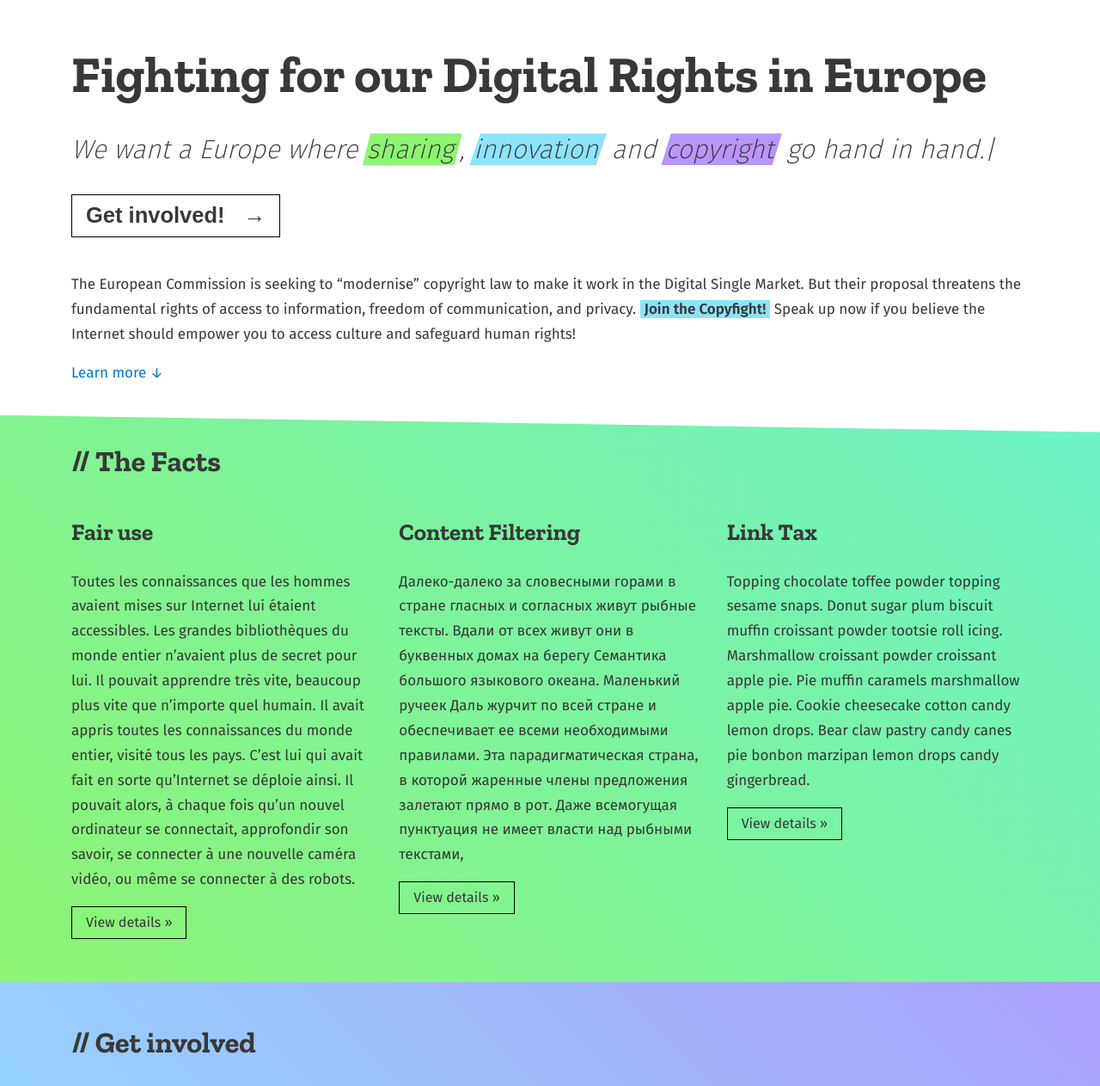
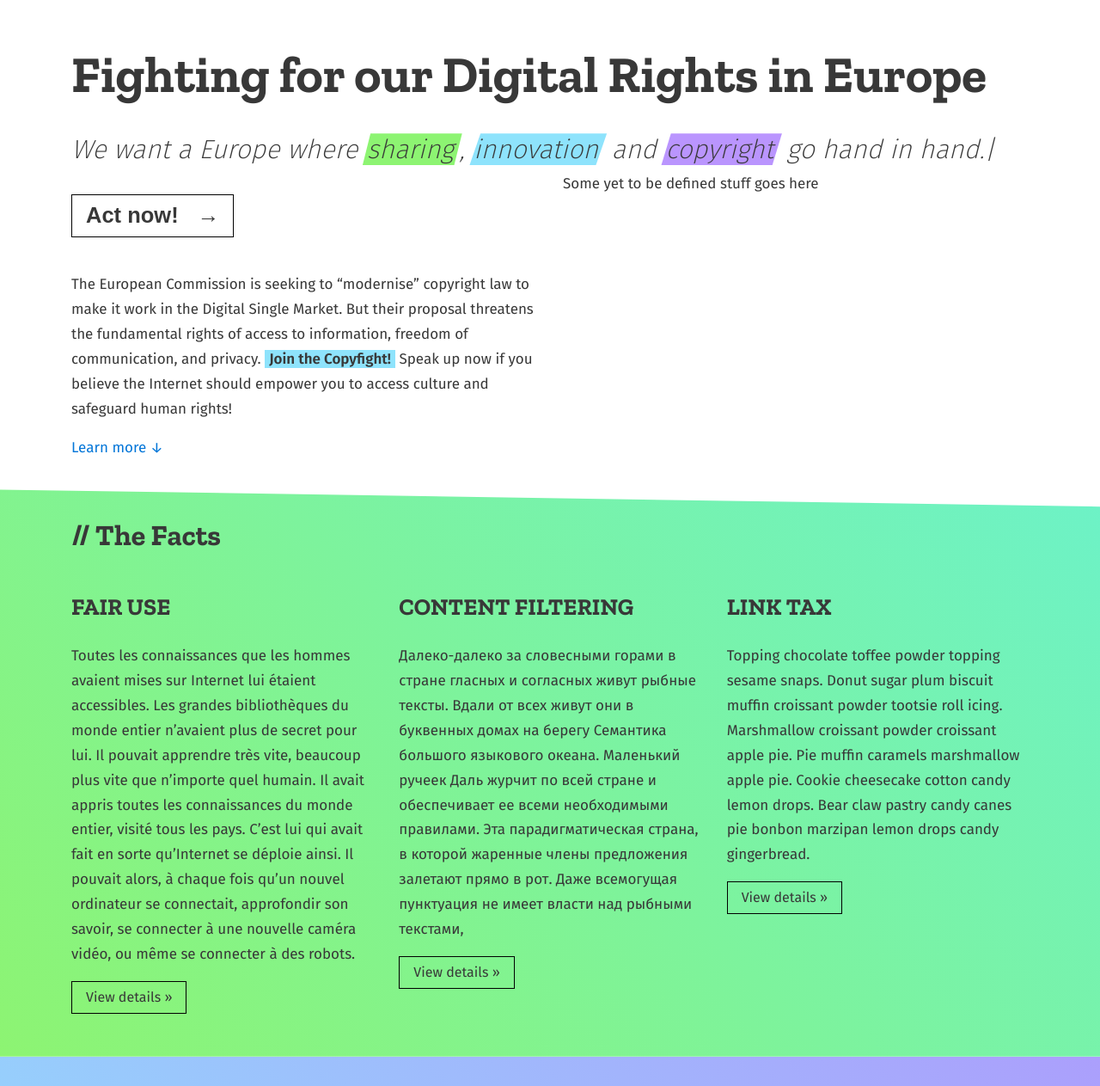
Before and after one commit to copyfighters/copyfighters, a Django app: page / in a window 1280 px wide. Shown: the part 71-1334 px from the top of the page at 86% size. Run offline with Django 3.2, Linux system fonts and the light colour scheme; style sheets or scripts are compiled from the project's sources; some libraries are stand-ins or nearby versions.

Commit message:
Optimize headlines, included font weights and button wording

```diff
--- a/sass/_elements.scss
+++ b/sass/_elements.scss
@@ -17,6 +17,11 @@ h1, h2, h3, h4, h5, h6 {
 
 h2::before {
 	content: "// ";
+}
+
+h3 {
+	text-transform: uppercase;
+	font-weight: 300;
 }
 
 .btn, .btn-default {
--- a/templates/base.html
+++ b/templates/base.html
@@ -15,7 +15,7 @@
 
 		<link rel="stylesheet" href="{% static 'css/bootstrap.min.css' %}">
 		<link rel="stylesheet" href="{% static 'css/main.css' %}">
-		<link href="https://fonts.googleapis.com/css?family=Zilla+Slab:700,800|Fira+Sans:200,400,600&amp;subset=latin-ext" rel="stylesheet">
+		<link href="https://fonts.googleapis.com/css?family=Zilla+Slab:300,700|Fira+Sans:200,400,600&amp;subset=latin-ext" rel="stylesheet">
 
 		<!--[if lt IE 9]>
 			<script src="{% static 'js/vendor/html5-3.6-respond-1.4.2.min.js' %}"></script>
--- a/templates/index.html
+++ b/templates/index.html
@@ -9,10 +9,13 @@
 			<span id='subtitle-strings'><p>{% blocktrans %}We want a Europe where <span class='hl-1'>sharing</span>, <span class='hl-2'>innovation</span> and <span class='hl-3'>copyright</span> go hand in hand.{% endblocktrans %}</p></span>
 			<span id='subtitle'></span>
 		</div>
-		<div class="col-md-12">
-			<p><button class='btn btn-default get-involved-btn'>{% trans 'Get involved!' %} <span>→</span></button></p>
+		<div class="col-md-6">
+			<p><button class='btn btn-default get-involved-btn'>{% trans 'Act now!' %} <span>→</span></button></p>
 			<p>{% blocktrans %}The European Commission is seeking to “modernise” copyright law to make it work in the Digital Single Market. But their proposal threatens the fundamental rights of access to information, freedom of communication, and privacy. <span class='highlight'>Join the Copyfight!</span> Speak up now if you believe the Internet should empower you to access culture and safeguard human rights!{% endblocktrans %}</p>
 			<a href='#'>Learn more ↓</a>
+		</div>
+		<div class="col-md-6">
+			Some yet to be defined stuff goes here
 		</div>
 	</div>
 
```
